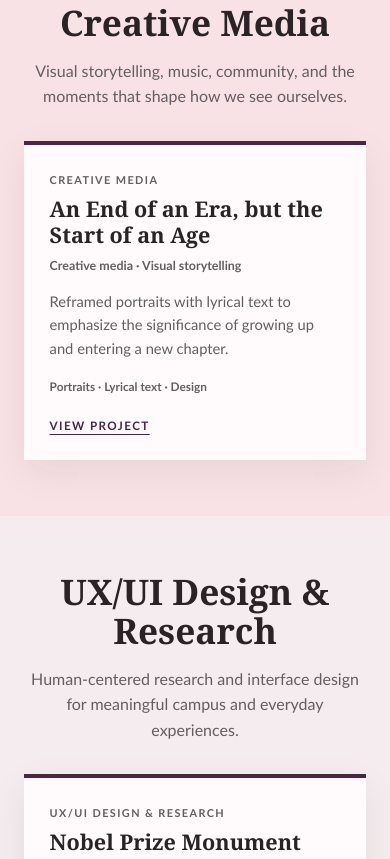
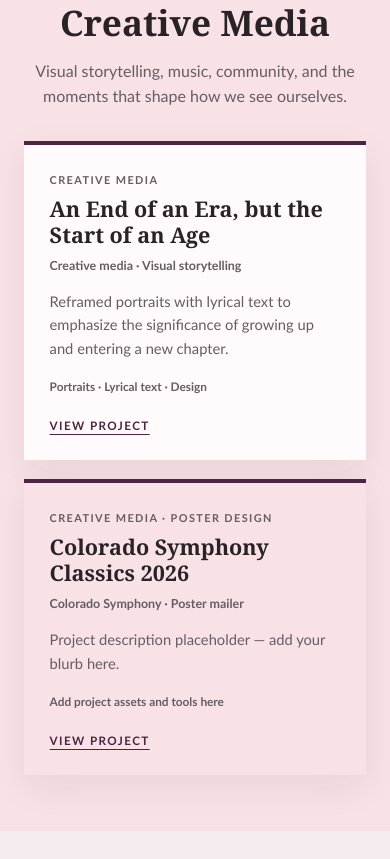
Before and after one commit to dkandala/divyakandala.github.io, a plain HTML site: page project-work.html in a window 390 px wide. Shown: the part 745-1604 px from the top of the page. Drawn offline with Linux system fonts and the light colour scheme.

Commit message:
pages update

```diff
--- a/project-work.html
+++ b/project-work.html
@@ -474,19 +474,16 @@ linear-gradient(165deg, #c56d22 0%, #b44a53 36%, #793b74 67%, #173c43 100%);
       color: var(--accent);
       background: #fff;
     }
-    .project-hero { min-height: min(760px, 70svh); }
     .project-section { padding-block: clamp(3.5rem, 7vw, 5.5rem); }
     .project-section:nth-of-type(even) { background: #f8e2e5; }
     .project-grid {
       display: grid;
-      grid-template-columns: repeat(4, minmax(0, 1fr));
-      grid-auto-rows: minmax(150px, auto);
-      gap: .9rem;
+      grid-template-columns: repeat(3, minmax(0, 1fr));
+      gap: 1.2rem;
       margin-top: 2rem;
     }
     .project-card {
-      grid-row: span 2;
-      min-height: 300px;
+      min-height: 350px;
       border-top: 4px solid var(--accent);
     }
     .project-card:nth-child(3n + 2) { background: #f8e2e5; }
@@ -521,19 +518,14 @@ linear-gradient(165deg, #c56d22 0%, #b44a53 36%, #793b74 67%, #173c43 100%);
       line-height: 1.5;
     }
     .project-card .text-link { margin-top: auto; }
+    @media (max-width: 900px) {
+      .project-grid { grid-template-columns: repeat(2, minmax(0, 1fr)); }
+    }
     @media (max-width: 760px) {
-      .project-hero { min-height: 82svh; }
-      .project-grid {
-        grid-template-columns: repeat(2, minmax(0, 1fr));
-        grid-auto-rows: minmax(125px, auto);
-      }
-      .project-card { min-height: 250px; }
+      .project-grid { grid-template-columns: 1fr; }
+      .project-card { min-height: 0; }
       .project-jump { gap: .5rem; }
       .project-jump a { font-size: .66rem; }
-    }
-    @media (max-width: 540px) {
-      .project-grid { grid-template-columns: 1fr; grid-auto-rows: auto; }
-      .project-card { grid-row: auto; min-height: 0; }
     }
     </style>
 </head>
@@ -554,7 +546,7 @@ linear-gradient(165deg, #c56d22 0%, #b44a53 36%, #793b74 67%, #173c43 100%);
     </nav>
   </header>
   <main id="main">
-    <section class="hero project-hero" aria-labelledby="project-title">
+    <section class="hero" aria-labelledby="project-title">
       <div class="hero-content">
         <h1 id="project-title">Project Work</h1>
         <p class="hero-intro">Get a glimpse of my project work.</p>
@@ -577,6 +569,14 @@ linear-gradient(165deg, #c56d22 0%, #b44a53 36%, #793b74 67%, #173c43 100%);
             <p class="project-summary">Reframed portraits with lyrical text to emphasize the significance of growing up and entering a new chapter.</p>
             <p class="project-tools">Portraits · Lyrical text · Design</p>
             <a class="text-link" href="https://divyakandala.weebly.com/reframing-portraits-an-end-of-an-era.html" target="_blank" rel="noreferrer">View project</a>
+          </article>
+          <article class="work-card project-card">
+            <p class="project-label">Creative Media · Poster Design</p>
+            <h3>Colorado Symphony Classics 2026</h3>
+            <p class="project-meta">Colorado Symphony · Poster mailer</p>
+            <p class="project-summary">Project description placeholder — add your blurb here.</p>
+            <p class="project-tools">Add project assets and tools here</p>
+            <a class="text-link" href="colorado-symp.html">View project</a>
           </article>
         </div>
       </div>
```
Also changed, not shown: project-work/colorado-symp.html (added).
